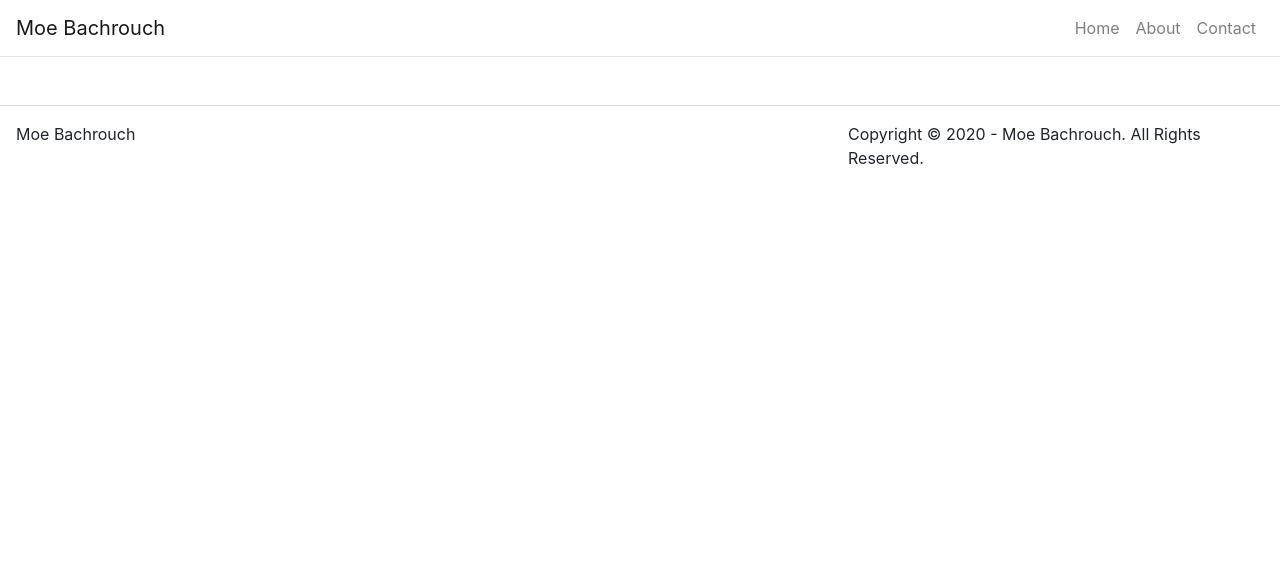
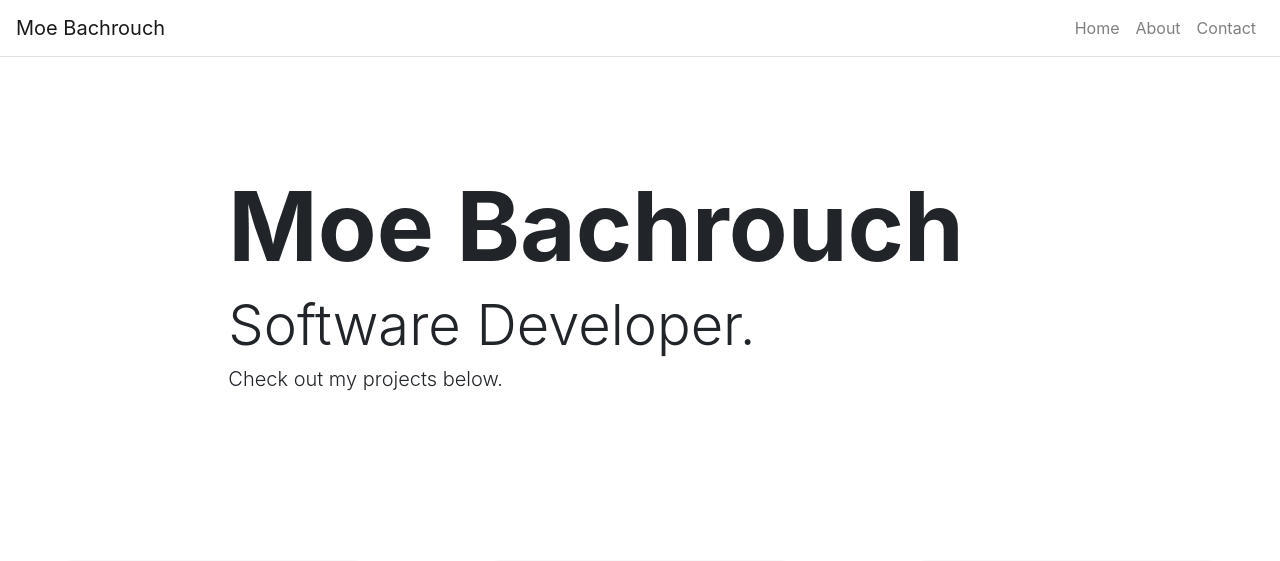
Before and after one commit to moebachrouch/portfolio, a React (Create React App) app: page / in a window 1280 px wide. Shown: the top 561 px of the page. Built offline with nearby package versions, Linux system fonts and the light colour scheme.

Commit message:
updated packagejson

```diff
--- a/package.json
+++ b/package.json
@@ -1,5 +1,5 @@
 {
-  "homepage": "http://moebachrouch.github.io/portfolio",
+  "homepage": "https://moebachrouch.github.io/portfolio/",
   "name": "portfolio-website",
   "version": "0.1.0",
   "private": true,
--- a/src/App.js
+++ b/src/App.js
@@ -50,14 +50,14 @@
           <Navbar.Toggle className="border-0" aria-controls="navbar-toggle"/>
           <Navbar.Collapse id = "navbar-toggle">
             <Nav className="ml-auto">
-              <Link className="nav-link" to="/portfolio">Home</Link>
+              <Link className="nav-link" to="/">Home</Link>
               <Link className="nav-link" to="/about">About</Link>
               <Link className="nav-link" to="/contact">Contact</Link>
             </Nav>
           </Navbar.Collapse>
         </Navbar>
 
-        <Route path="/portfolio" exact render={ () => <HomePage title={this.state.home.title} subTitle={this.state.home.subTitle} text={this.state.home.text}/>}/>
+        <Route path="/" exact render={ () => <HomePage title={this.state.home.title} subTitle={this.state.home.subTitle} text={this.state.home.text}/>}/>
         <Route path="/about" render={() => <AboutPage title={this.state.about.title} />} />
           <Route path="/contact" render={() => <ContactPage title={this.state.contact.title} />} />
 
```
